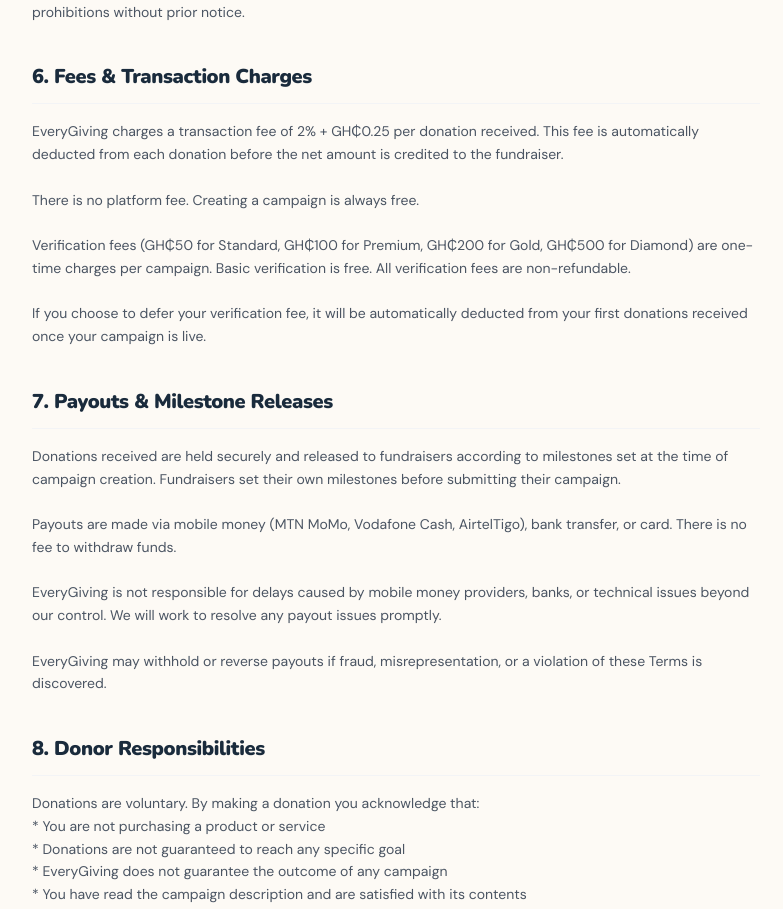
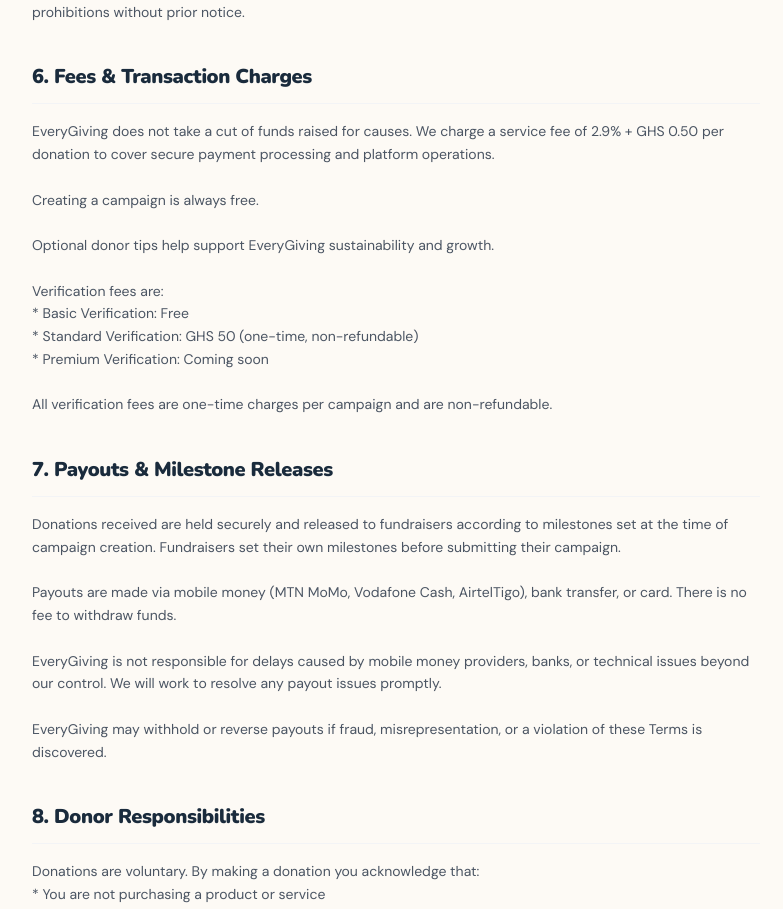
Before and after one commit to jefferyofosu1-cyber/everygivinggh, a Next.js app: page /terms in a window 1280 px wide. Shown: the part 1988-2897 px from the top of the page, without its empty margins (372-1155 px from the left). Built offline with nearby package versions, Linux system fonts and the light colour scheme; no server answers.

Commit message:
content: update Fees & Transaction Charges in Terms and Conditions

```diff
--- a/app/terms/page.tsx
+++ b/app/terms/page.tsx
@@ -64,13 +64,18 @@ EveryGiving reserves the right to remove any campaign and suspend any account th
   {
     id: 'fees',
     title: '6. Fees & Transaction Charges',
-    content: `EveryGiving charges a transaction fee of 2% + GH₵0.25 per donation received. This fee is automatically deducted from each donation before the net amount is credited to the fundraiser.
+    content: `EveryGiving does not take a cut of funds raised for causes. We charge a service fee of 2.9% + GHS 0.50 per donation to cover secure payment processing and platform operations.
 
-There is no platform fee. Creating a campaign is always free.
+Creating a campaign is always free.
 
-Verification fees (GH₵50 for Standard, GH₵100 for Premium, GH₵200 for Gold, GH₵500 for Diamond) are one-time charges per campaign. Basic verification is free. All verification fees are non-refundable.
+Optional donor tips help support EveryGiving sustainability and growth.
 
-If you choose to defer your verification fee, it will be automatically deducted from your first donations received once your campaign is live.`,
+Verification fees are:
+* Basic Verification: Free
+* Standard Verification: GHS 50 (one-time, non-refundable)
+* Premium Verification: Coming soon
+
+All verification fees are one-time charges per campaign and are non-refundable.`,
   },
   {
     id: 'payouts',
```
